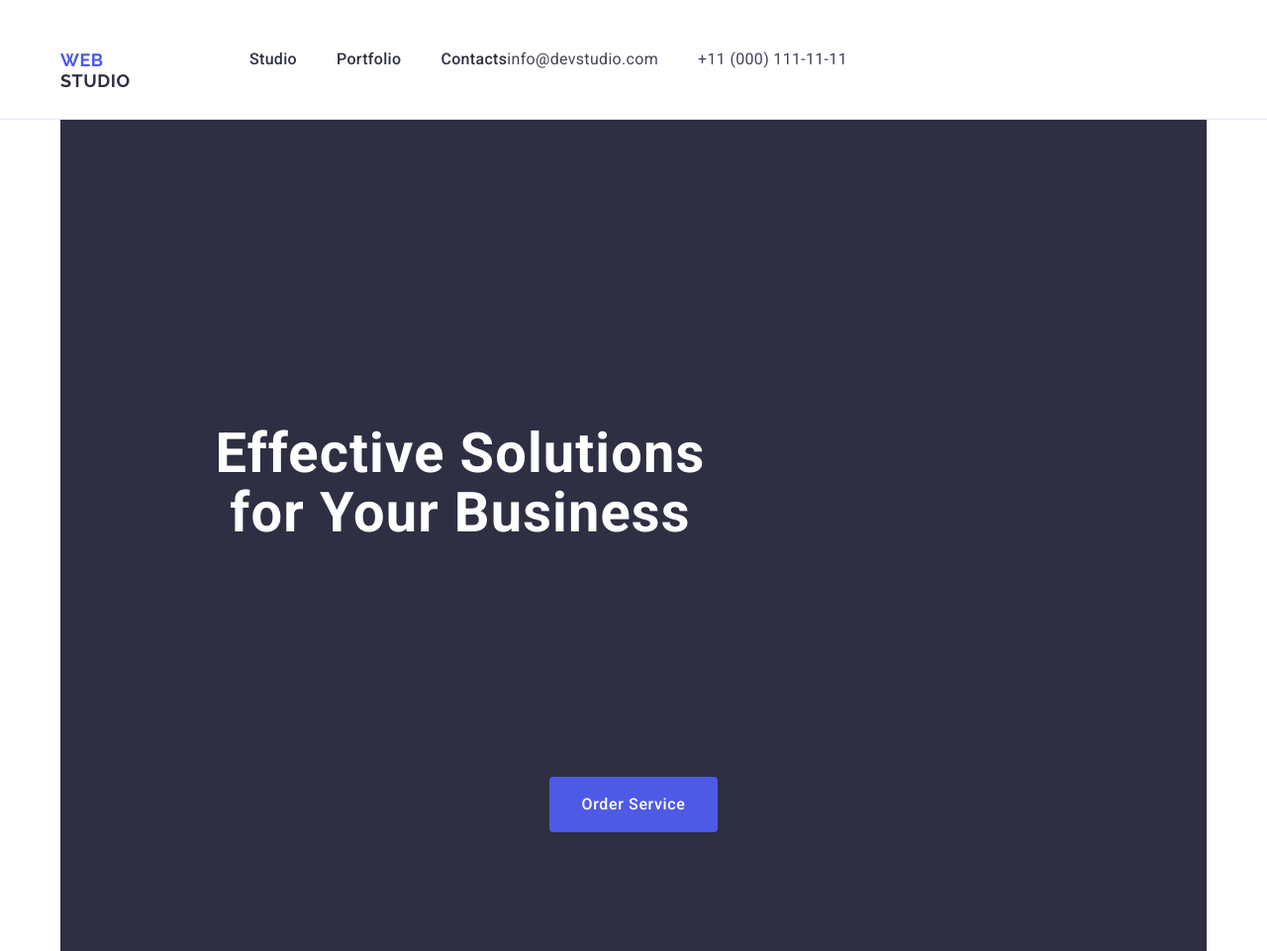
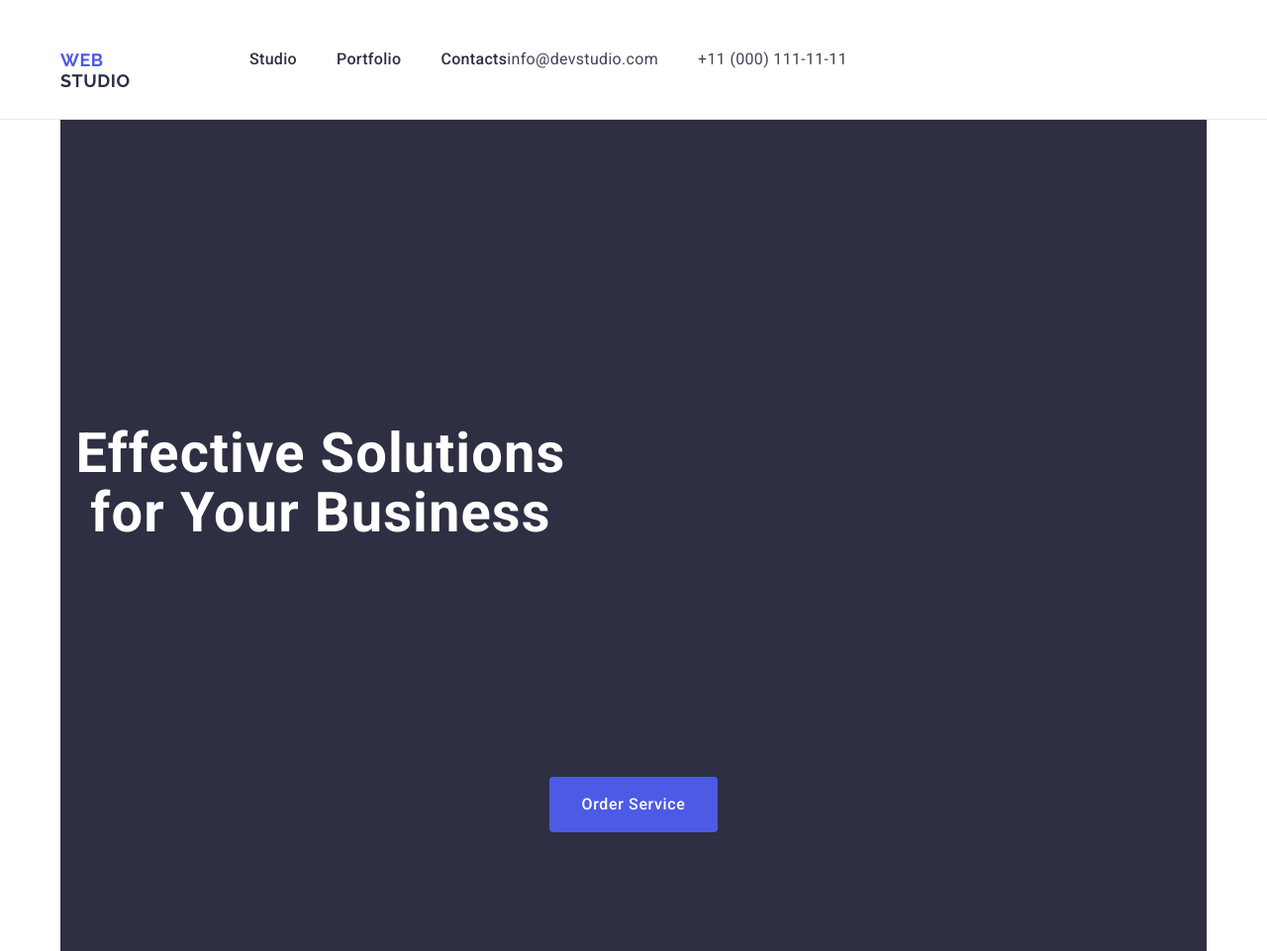
Before and after one commit to sonja-plgdd/goit-markup-hw-03, a plain HTML site: page index.html in a window 1280 px wide. Shown: the top 961 px of the page at 99% size. Drawn offline with nearby package versions, Linux system fonts and the light colour scheme.

Commit message:
third fixes-2

```diff
--- a/css/styles.css
+++ b/css/styles.css
@@ -12,8 +12,7 @@ body {
 
 .container {
     max-width: 1158px;
-    padding-left: 156px;
-    padding-right: 156px;
+    padding: 0 15px;
     margin-left: 0;
     margin-right: 0;
     justify-content: center;
```
